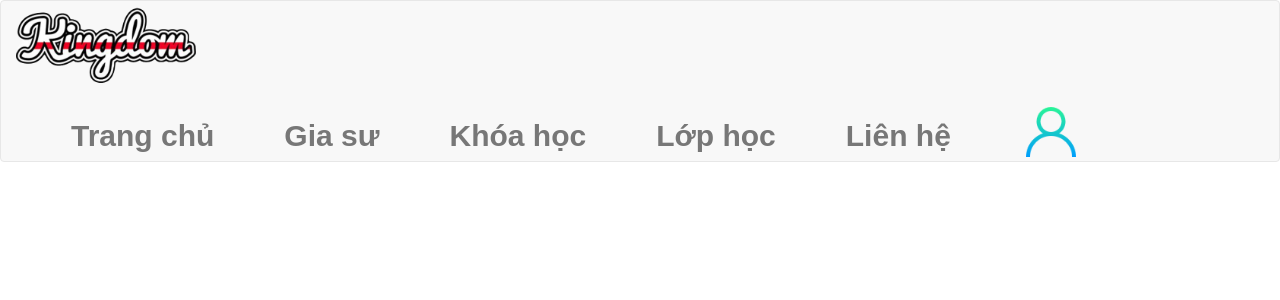
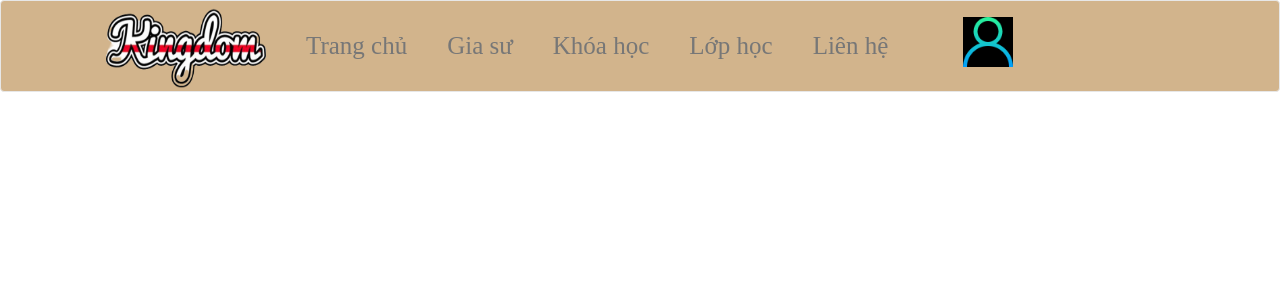
Before and after one commit to Tien-PM24/Book_Gia_Su, a PHP site: page /inc/header.php in a window 1280 px wide. Shown: the top 300 px of the page. Run offline with PHP 8.4, Linux system fonts and the light colour scheme.

Commit message:
ha sua css header

```diff
--- a/Pages/Teacher/PHP/course.php
+++ b/Pages/Teacher/PHP/course.php
@@ -15,7 +15,7 @@
     <nav class="navbar navbar-default">
         <div class="container-fluid">
             <div class="navbar-header">
-                <a class="navbar-brand" href="#"><img src="https://tse4.mm.bing.net/th?id=OIP.UIl5PdH-asehiLGe3yppwgHaEs&pid=Api&P=0" alt="" width="100"></a>
+                <a class="navbar-brand" href="#"> <img src="../../../images/logo (1).png" alt="" width="50"></a>
             </div>
             <ul class="nav navbar-nav">
                 <li><a href="#">Trang chủ</a></li>
@@ -30,6 +30,7 @@
     <div class="container">
         <h2>Một số khóa học nổi bật</h2>
         <?php
+        if(isset($_GET['id'])){
         $servername = "localhost";
         $username = "root";
         $password = "";
@@ -40,7 +41,6 @@
         }
         $sql = "SELECT * FROM course";
         $result = mysqli_query($conn, $sql);
-
 
         $sql1 = "SELECT COUNT(ID_student) AS total_students FROM stu_course WHERE ID_course = 1;";
         $result1 = mysqli_query($conn, $sql1);
@@ -62,7 +62,7 @@
         }
         // Đóng kết nối đến cơ sở dữ liệu
         mysqli_close($conn);
-        ?>
+    }?>
     </div>
 
 </body>
--- a/Styles/inc_styles/style_header.css
+++ b/Styles/inc_styles/style_header.css
@@ -1,5 +1,9 @@
 body {
-    font-family: Sans-serif;
+    font-family: 'Times New Roman', Times, serif;
+
+}
+.navbar-default{
+    background-color:#D2B48C;
 }
 .navbar-header{
     margin-bottom: 40px;
@@ -7,23 +11,28 @@
 
 .navbar-header img {
     margin-top: -3.5rem;
-    width: 180px;
+    height: 119px;
+    width: 250px;
+    padding-left: 90px;
+
 }
 
 li {
-    font-size: 30px;
-    padding-left: 40px;
-    font-weight: bold;
+    font-size: 25px;
+    padding-left: 10px;
+    font-weight: 700px;
     margin-top: 20px;
+    color: black;
 }
 
 li:hover {
-    color: #7ec9fa;
-    text-shadow: 0 0 15px #0197fc;
+    color: #75c8ff;
+    text-shadow: 0 0 15px rgb(248, 248, 248);
     margin-top: 16px;
 }
 
 .personal-file img{
     margin-left: 60px;
     margin-top:16px;
+    background-color: black;
 }
```
